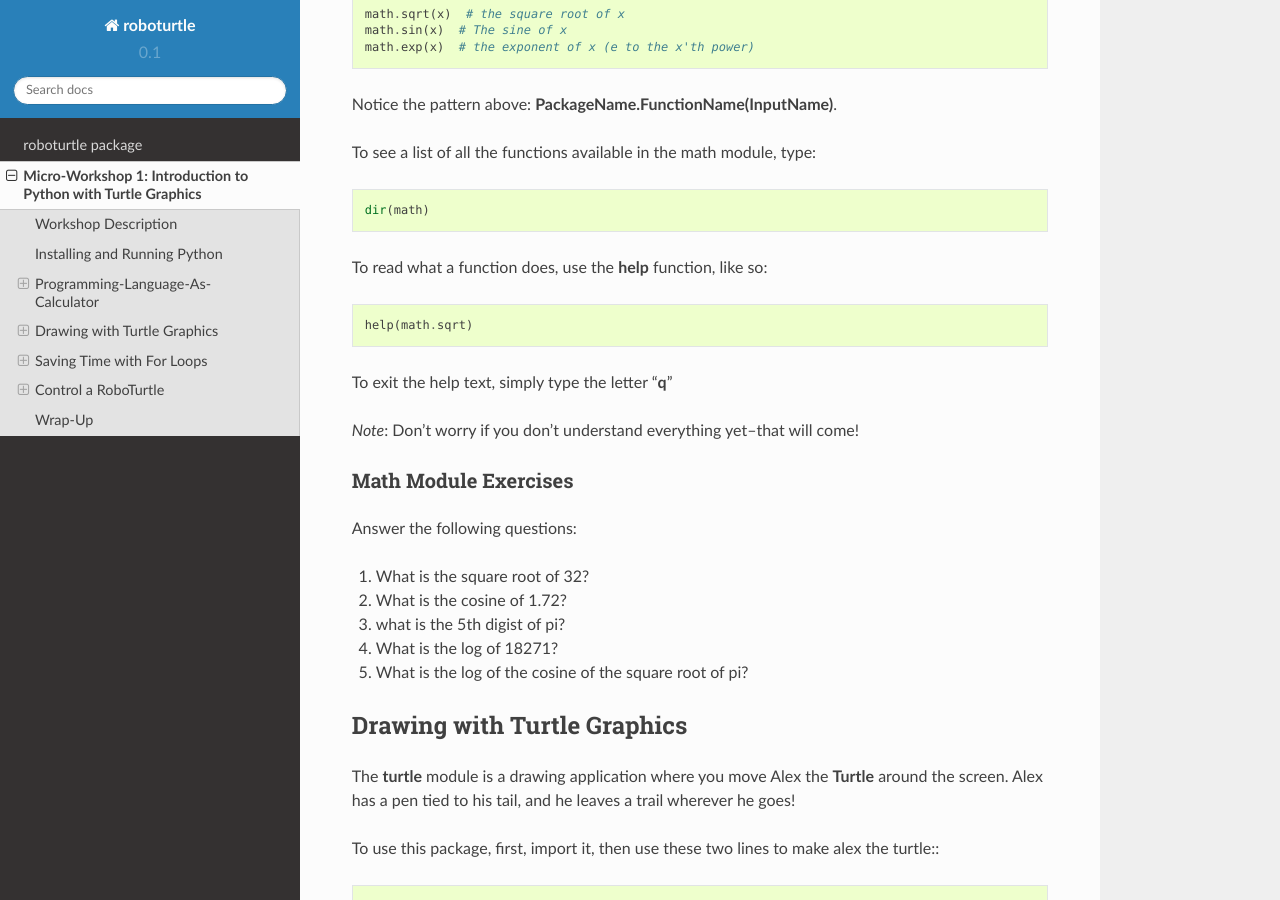
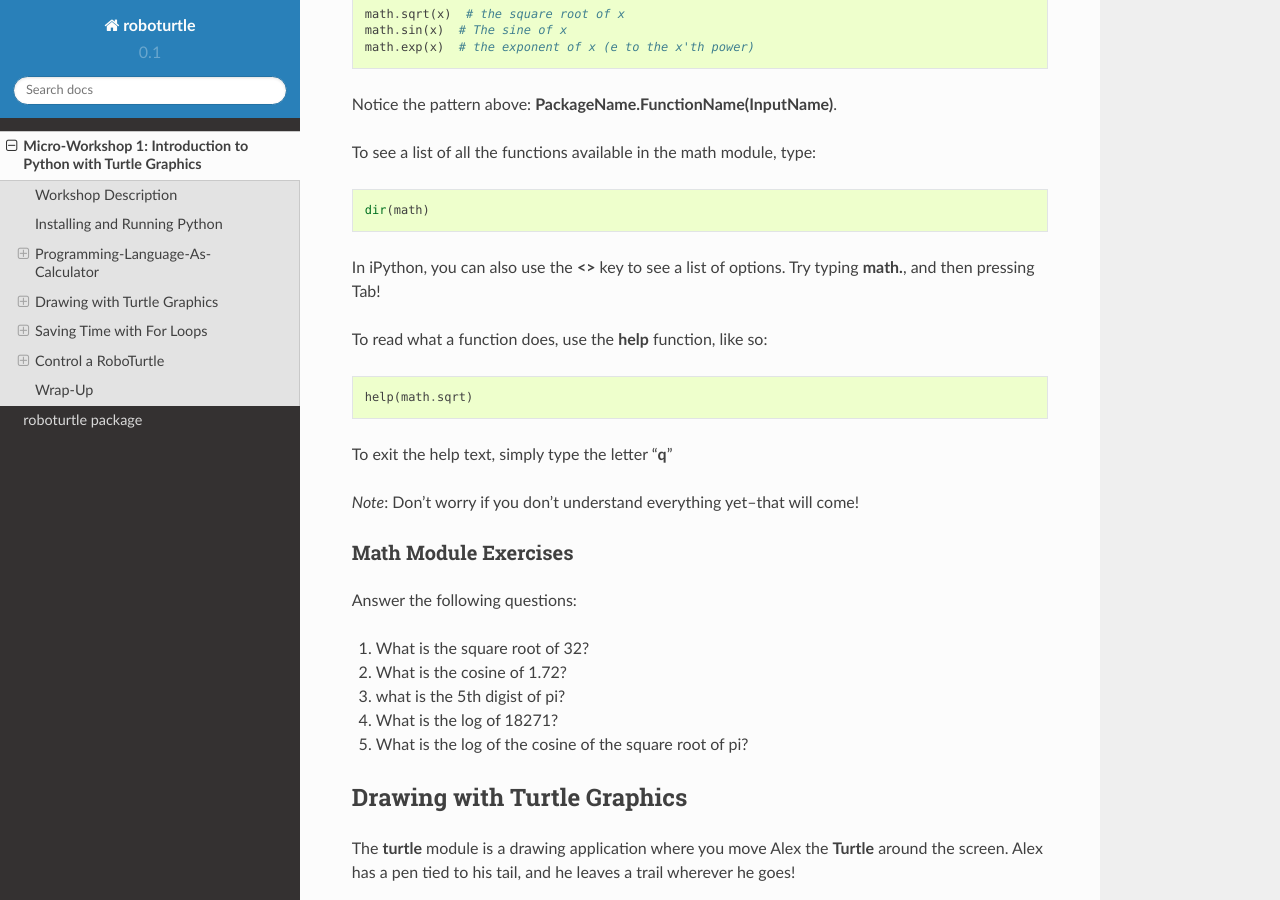
Before and after one commit to erfindergarden/roboturtle, a Sphinx documentation site: the page built from docs/lesson1.md, in a window 1280 px wide and 900 px high, scrolled down 2569 px. Built offline with Sphinx 7.4.7 and the Read the Docs theme 2.0.0, drawn with Linux system fonts in a browser that asks for light colours.

Commit message:
minor changes

````diff
--- a/docs/index.rst
+++ b/docs/index.rst
@@ -11,8 +11,9 @@ Contents:
 .. toctree::
    :maxdepth: 2
 
+   lesson1
    roboturtle
-   lesson1
+
 
 
 
--- a/docs/lesson1.md
+++ b/docs/lesson1.md
@@ -88,6 +88,8 @@ To see a list of all the functions available in the math module, type:
 ```python
 dir(math)
 ```
+
+In iPython, you can also use the **<<Tab>>** key to see a list of options.  Try typing **math.**, and then pressing Tab!
 
 To read what a function does, use the **help** function, like so:
 
````
